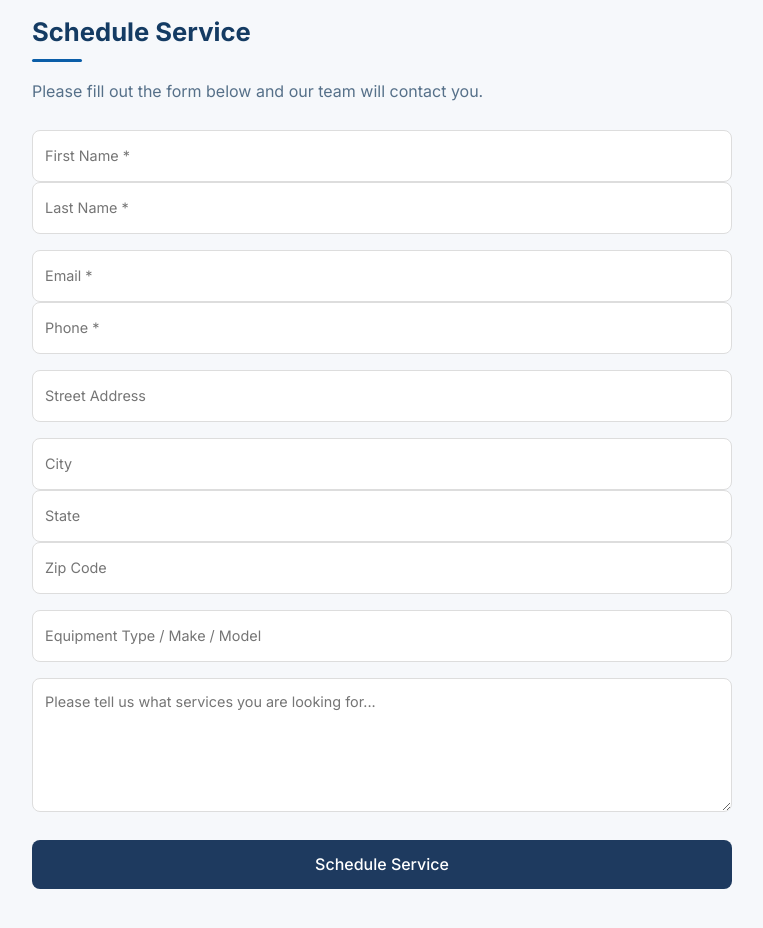
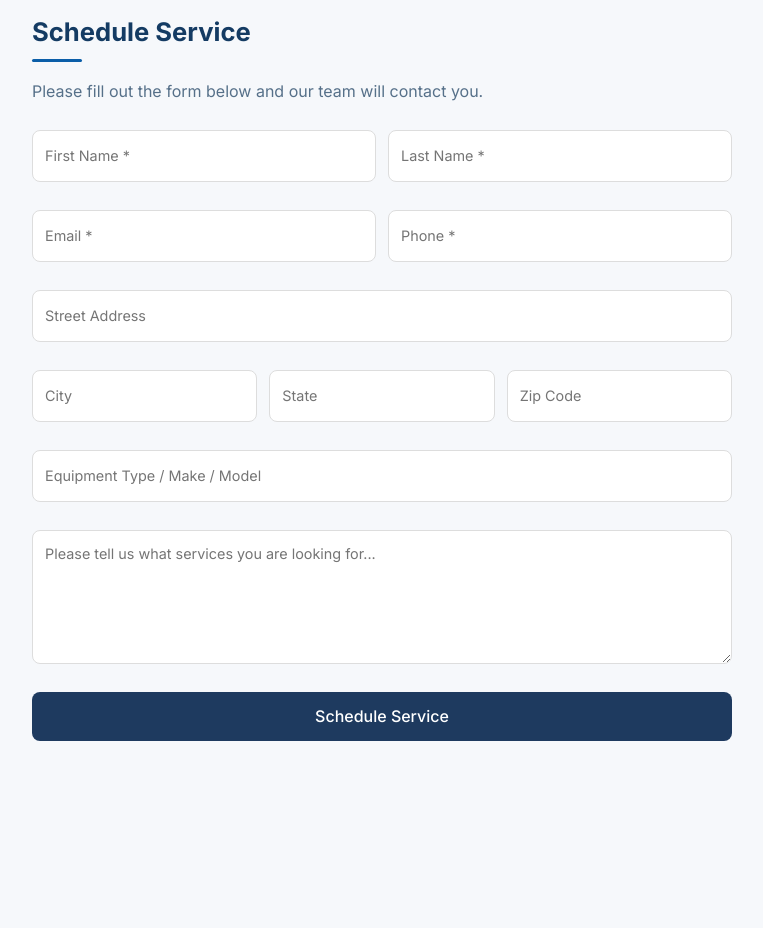
Before and after one commit to TanyaA318/intercoastal-website, a React (Vite) app: page /service in a window 1280 px wide. Shown: the part 2480-3408 px from the top of the page, without its empty margins (82-845 px from the left). After the commit the page ends 3325 px from the top, so only its background shows below. Built offline with nearby package versions, Linux system fonts and the light colour scheme.

Commit message:
Update styles.css

```diff
--- a/src/styles.css
+++ b/src/styles.css
@@ -1214,13 +1214,13 @@ img {
   max-width: 700px;
 }
 
-.form-row {
+.service-form-row {
   display: flex;
   gap: 0.75rem;
   margin-bottom: 0.75rem;
 }
 
-.form-row input {
+.service-form-row input {
   flex: 1;
 }
 
```
